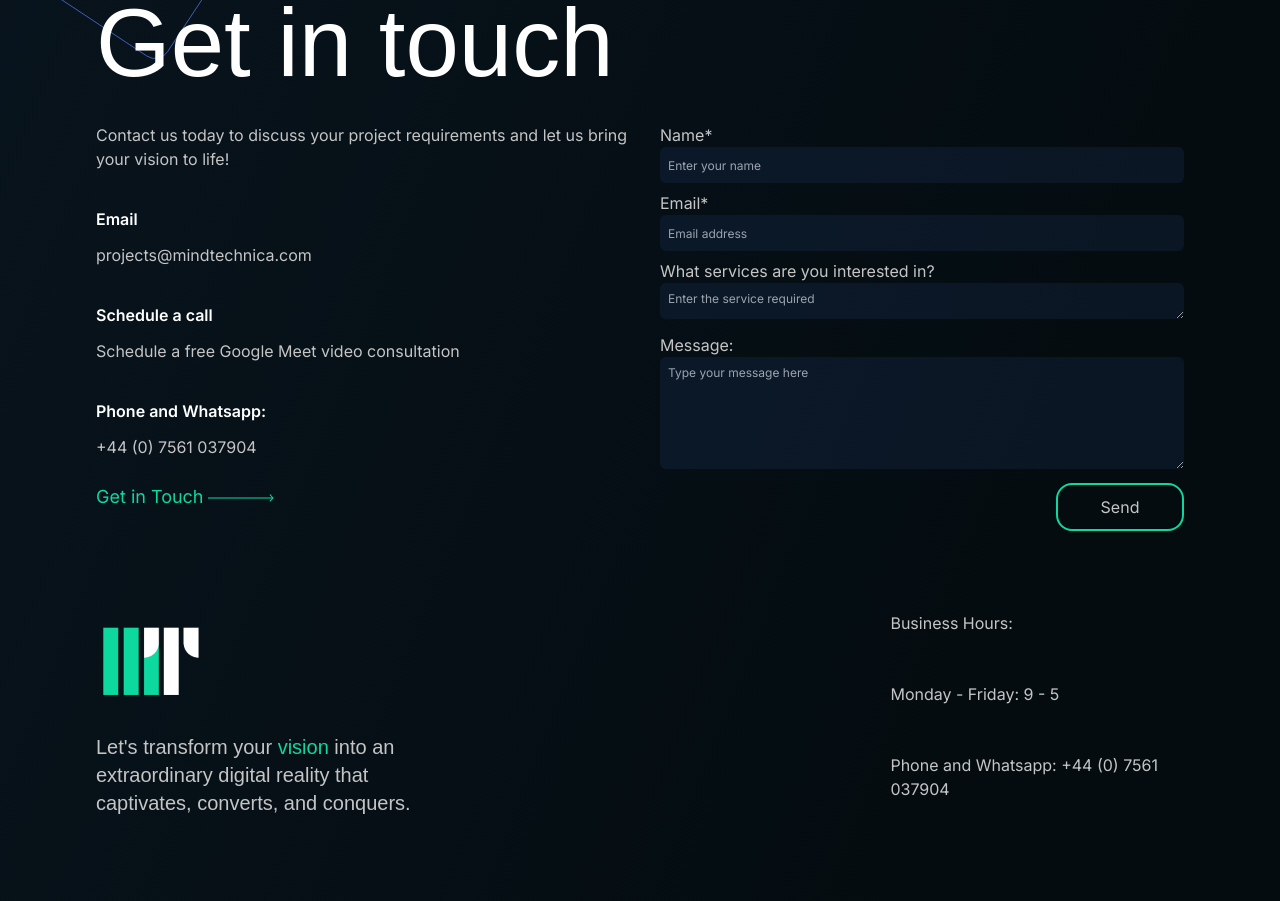
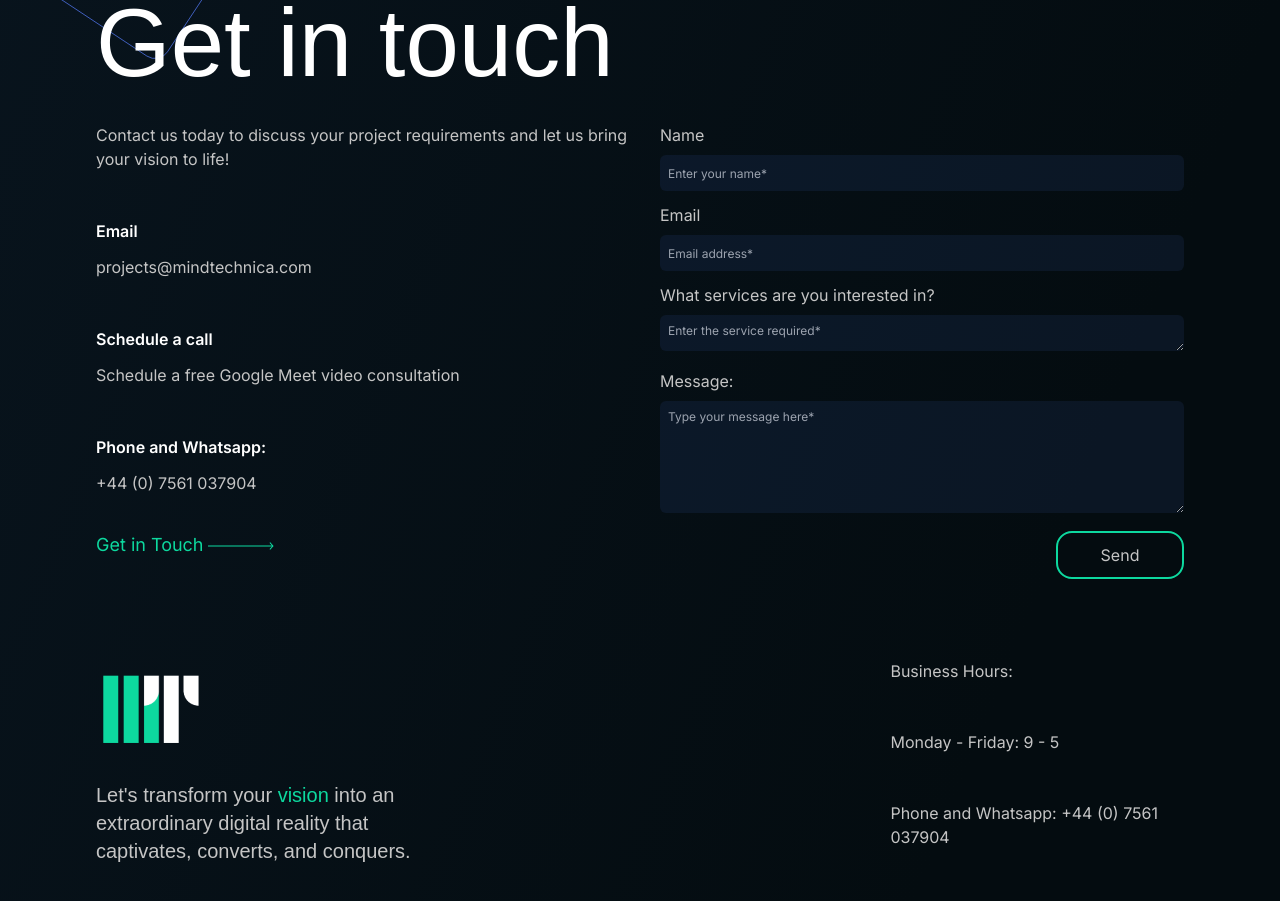
Before and after one commit to AGuerriere/mindtechnica, a Next.js app: page / in a window 1280 px wide. Shown: the part 4280-5181 px from the top of the page. Built offline with nearby package versions, Linux system fonts and the light colour scheme; a web font is replaced by a local one.

Commit message:
added honeypot and captchas for contact form

```diff
--- a/src/components/GetInTouch.tsx
+++ b/src/components/GetInTouch.tsx
@@ -36,43 +36,49 @@ export default function GetInTouch() {
               />
             </h5>
           </div>
-        <form name="contact" method="POST" action="/success" data-netlify="true" className="sm:w-1/2 md:pl-5">
+          <form name="contact" method="POST" action="/success" data-netlify="true" className="sm:w-1/2 md:pl-5" netlify-honeypot="bot-field" data-netlify-recaptcha="true">
             <input type="hidden" name="form-name" value="contact" />
 
-          <div className="pb-2">
+            <p className="hidden">
+              <label>
+                Don’t fill this out if you’re human: <input name="bot-field" />
+              </label>
+            </p>
+
+            <div className="mb-3">
               <label htmlFor="yourname">
-              Name*
+                Name
               </label>
-            <br />
-            <input className="rounded-md text-xs w-full h-9 bg-blueFaded text-gray pl-2" placeholder="Enter your name" type="text" name="name" id="yourname" required/>
+
+              <input className="rounded-md text-xs w-full h-9 bg-blueFaded text-gray pl-2 mt-2" placeholder="Enter your name*" type="text" name="name" id="yourname" required />
             </div>
 
-          <div className="pb-2">
+            <div className="mb-3">
               <label htmlFor="youremail">
-              Email*
+                Email
               </label>
-            <br />
-            <input className="rounded-md text-xs w-full h-9 bg-blueFaded text-gray pl-2" placeholder="Email address" type="email" name="email" id="youremail" required/>
+
+              <input className="rounded-md text-xs w-full h-9 bg-blueFaded text-gray pl-2 mt-2" placeholder="Email address*" type="email" name="email" id="youremail" required />
             </div>
 
-          <div className="pb-2">
+            <div className="mb-3">
               <label htmlFor="whatservice">
                 What services are you interested in?
-            </label> <br />
-            <textarea className="rounded-md pt-2 text-xs w-full h-9 bg-blueFaded text-gray pl-2" placeholder="Enter the service required" name="whatservice" id="whatservice" required></textarea>
+              </label>
+              <textarea className="rounded-md pt-2 text-xs w-full h-9 bg-blueFaded text-gray pl-2 mt-2" placeholder="Enter the service required*" name="whatservice" id="whatservice" required></textarea>
             </div>
 
-          <div className="pb-2">
+            <div className="mb-3">
               <label htmlFor="yourmessage">
                 Message:
-            </label> <br />
-            <textarea className="rounded-md pt-2 text-xs w-full h-28 bg-blueFaded text-gray pl-2" placeholder="Type your message here" name="message" id="yourmessage" required></textarea>
+              </label>
+              <textarea className="rounded-md pt-2 text-xs w-full h-28 bg-blueFaded text-gray pl-2 mt-2" placeholder="Type your message here*" name="message" id="yourmessage" required></textarea>
             </div>
             <div className="flex justify-end">
               <button type="submit" className="border-solid border-green border-2 rounded-2xl h-12 w-32">Send</button>
             </div>
 
-
+            <div data-netlify-recaptcha="true"></div>
           </form>
         </div>
       </div>
```
Lines whose indentation alone changed are shown as unchanged.
